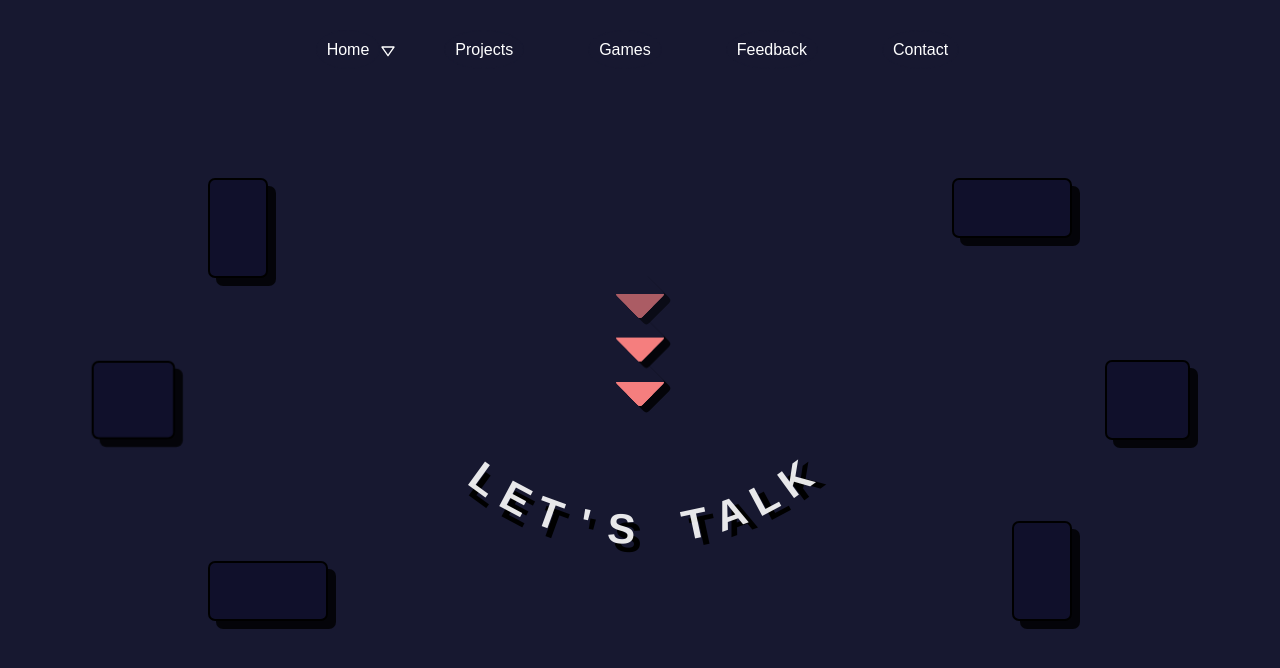
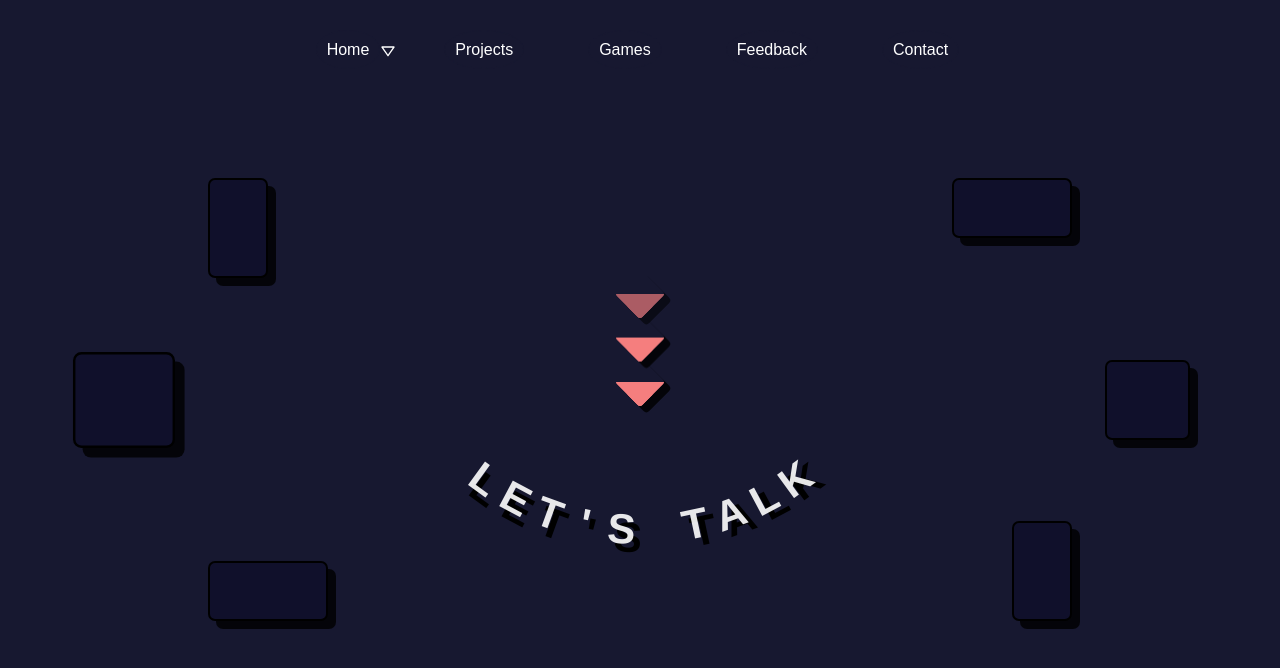
Before and after one commit to Nicolas17ES/Portfolio, a React (Create React App) app: page /contact in a window 1280 px wide. In both pictures the pointer is over the element 132 px from the left and 399 px from the top of the page. Shown: the top 668 px of the page. Built offline with nearby package versions, Linux system fonts and the light colour scheme.

Commit message:
done whit it

```diff
--- a/src/components/main-page/contact/Contact2.css
+++ b/src/components/main-page/contact/Contact2.css
@@ -28,7 +28,7 @@
 .box-contact3:hover,
 .box-contact4:hover,
 .box-contact5:hover {
-  animation: pumpingContact 1.3s linear infinite;
+  transform: scale(1.2);
 }
 
 @keyframes rotation {
```
